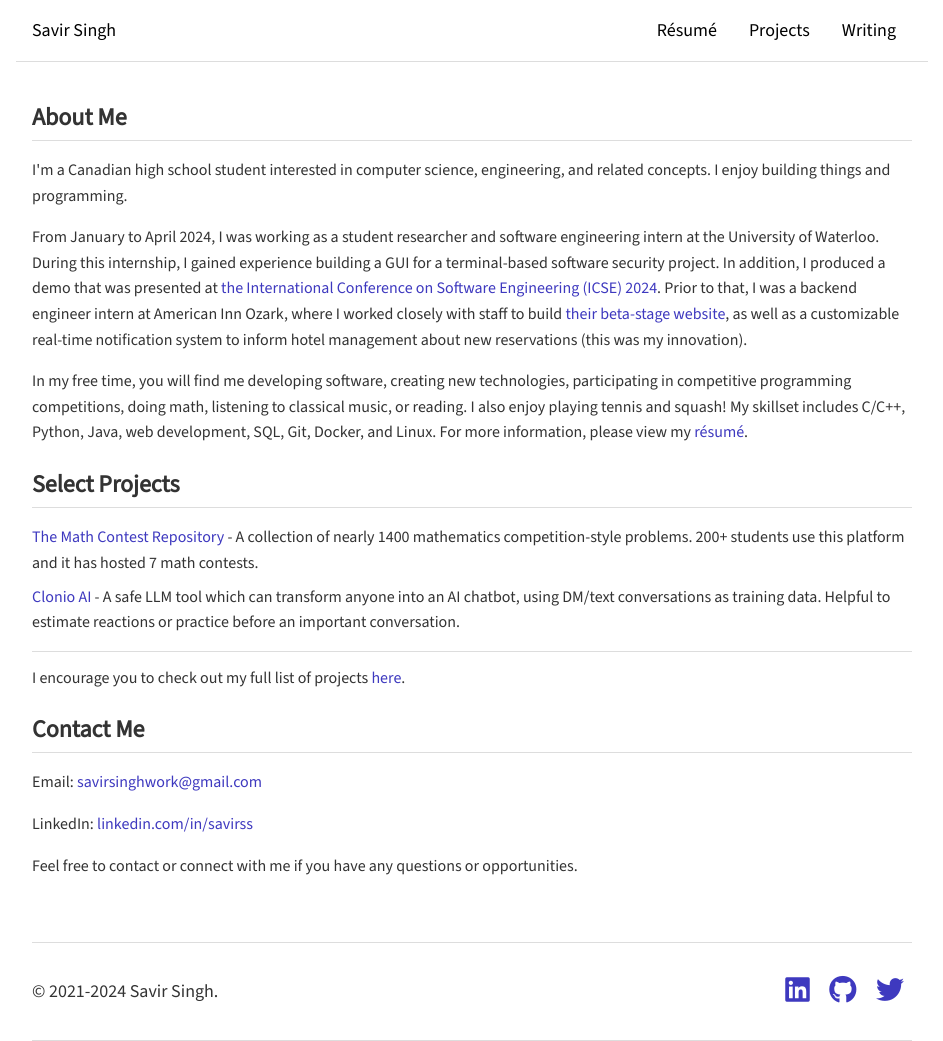
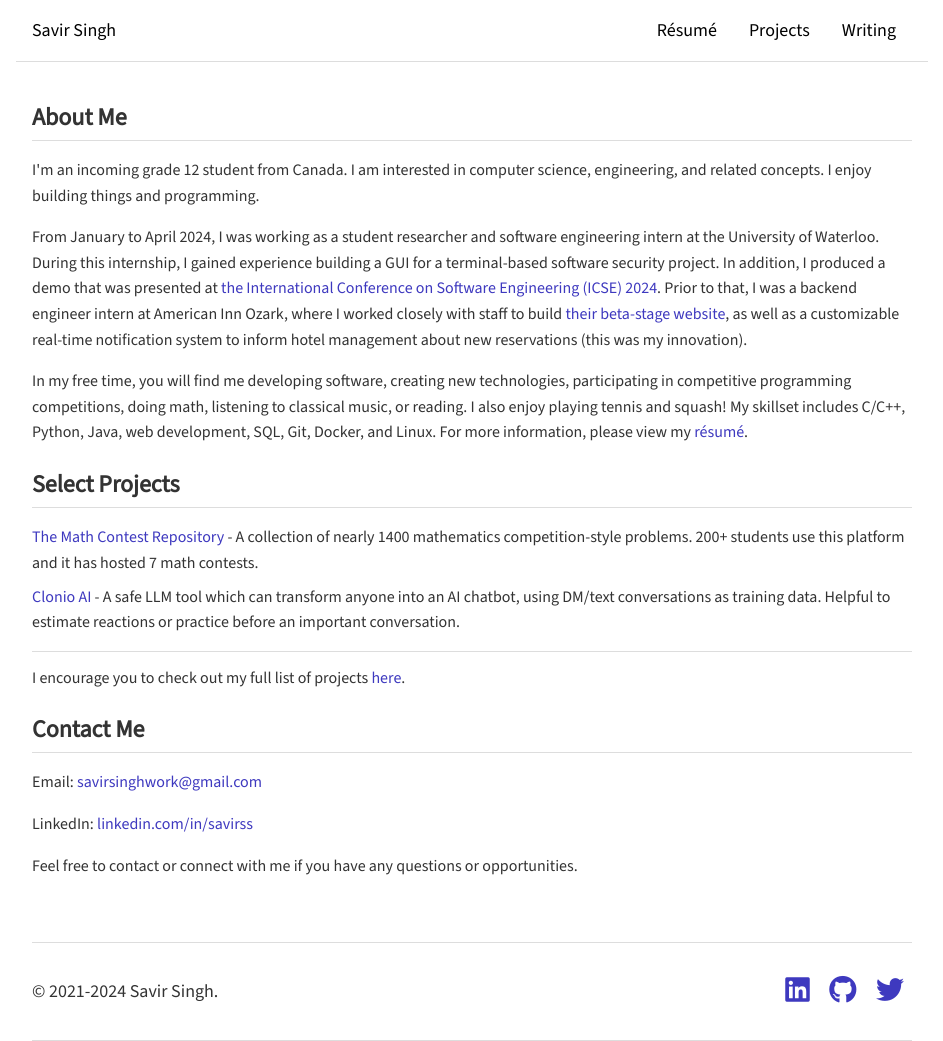
Before and after one commit to savirsingh/savirsingh.github.io, a Jekyll site: the page built from index.html, in a window 1280 px wide. Shown: the whole page, without its empty margins (168-1111 px from the left). Built offline with Jekyll 4.4.1, drawn with Linux system fonts in a browser that asks for light colours; the list of posts is cut into pages by our own code.

Commit message:
Update index.html

```diff
--- a/index.html
+++ b/index.html
@@ -5,7 +5,7 @@ title: Home
 
 <section id="about">
     <h2>About Me</h2>
-    <p>I'm a Canadian high school student interested in computer science, engineering, and related concepts. I enjoy building things and programming.</p>
+    <p>I'm an incoming grade 12 student from Canada. I am interested in computer science, engineering, and related concepts. I enjoy building things and programming.</p>
     <p>From January to April 2024, I was working as a student researcher and software engineering intern at the University of Waterloo. During this internship, I gained experience building a GUI for a terminal-based software security project. In addition, I produced a demo that was presented at <a href="https://conf.researchr.org/home/icse-2024">the International Conference on Software Engineering (ICSE) 2024</a>. Prior to that, I was a backend engineer intern at American Inn Ozark, where I worked closely with staff to build <a href="https://www.americaninnozark.com">their beta-stage website</a>, as well as a customizable real-time notification system to inform hotel management about new reservations (this was my innovation).</p>
     <p>In my free time, you will find me developing software, creating new technologies, participating in competitive programming competitions, doing math, listening to classical music, or reading. I also enjoy playing tennis and squash! My skillset includes C/C++, Python, Java, web development, SQL, Git, Docker, and Linux. For more information, please view my <a href="/resume">résumé</a>.</p>
 </section>
```
